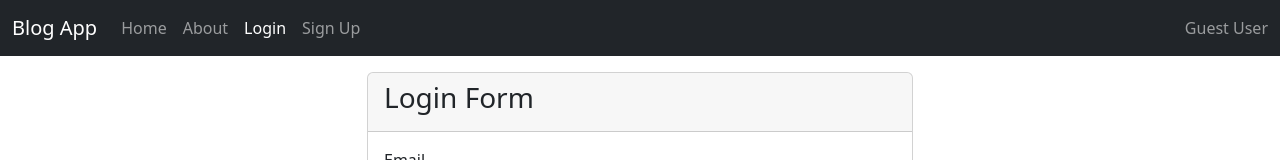
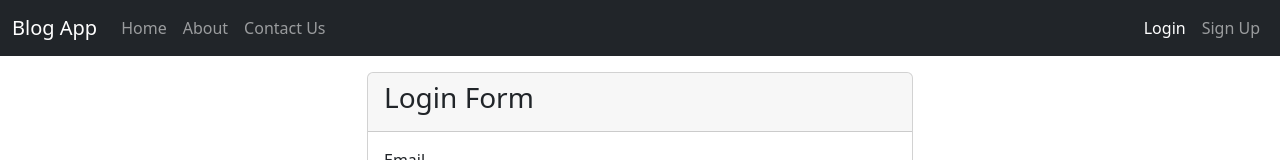
Before and after one commit to shazzadhk/blog-app-frontend-react, a React (Create React App) app: page /login in a window 1280 px wide. Shown: the top 160 px of the page. Built offline with nearby package versions, Linux system fonts and the light colour scheme.

Commit message:
Update Nav bar and showing user name after login

```diff
--- a/src/App.js
+++ b/src/App.js
@@ -7,6 +7,7 @@ import Login from "./pages/Login";
 import Registration from "./pages/Registration";
 import { ToastContainer } from "react-toastify";
 import "react-toastify/dist/ReactToastify.css";
+import Contact from "./pages/Contact";
 
 function App() {
   return (
@@ -17,6 +18,7 @@ function App() {
         <Route path="/about" element={<About />} />
         <Route path="/login" element={<Login />} />
         <Route path="/signup" element={<Registration />} />
+        <Route path="/contact_us" element={<Contact />} />
       </Routes>
     </BrowserRouter>
   );
--- a/src/components/NavigationMenu.js
+++ b/src/components/NavigationMenu.js
@@ -6,15 +6,32 @@ import {
   Nav,
   NavItem,
   NavLink,
-  NavbarText,
 } from "reactstrap";
 
 import { NavLink as ReactLink } from "react-router-dom";
-import { useState } from "react";
+import { useEffect, useState } from "react";
+import { isLoggedIn, doLogout, getCurrentUserDetail } from "../auth";
 // import { getCurrentUserDetail } from "../auth/index";
+import { useNavigate } from "react-router";
 
 const NavigationMenu = () => {
   const [isCollapse, setIsCollapse] = useState(false);
+  const [isLogin, setIsLogin] = useState(false);
+  const [user, setUser] = useState(null);
+
+  const navigate = useNavigate();
+
+  const dosignout = () => {
+    doLogout();
+    navigate("/login");
+    setIsLogin(false);
+    setUser(null);
+  };
+
+  useEffect(() => {
+    setIsLogin(isLoggedIn());
+    setUser(getCurrentUserDetail());
+  }, [isLogin]);
 
   return (
     <div>
@@ -36,15 +53,15 @@ const NavigationMenu = () => {
               </NavLink>
             </NavItem>
             <NavItem>
-              <NavLink tag={ReactLink} to="/login">
-                Login
+              <NavLink tag={ReactLink} to="/contact_us">
+                Contact Us
               </NavLink>
             </NavItem>
-            <NavItem>
+            {/* <NavItem>
               <NavLink tag={ReactLink} to="/signup">
                 Sign Up
               </NavLink>
-            </NavItem>
+            </NavItem> */}
 
             {/* <UncontrolledDropdown nav inNavbar>
               <DropdownToggle nav caret>
@@ -70,7 +87,35 @@ const NavigationMenu = () => {
               </DropdownMenu>
             </UncontrolledDropdown> */}
           </Nav>
-          <NavbarText>Guest User</NavbarText>
+
+          <Nav navbar>
+            {isLogin && (
+              <>
+                <NavItem>
+                  <NavLink onClick={dosignout}>Logout</NavLink>
+                </NavItem>
+
+                <NavItem>
+                  <NavLink>{user.name}</NavLink>
+                </NavItem>
+              </>
+            )}
+
+            {!isLogin && (
+              <>
+                <NavItem>
+                  <NavLink tag={ReactLink} to="/login">
+                    Login
+                  </NavLink>
+                </NavItem>
+                <NavItem>
+                  <NavLink tag={ReactLink} to="/signup">
+                    Sign Up
+                  </NavLink>
+                </NavItem>
+              </>
+            )}
+          </Nav>
         </Collapse>
       </Navbar>
     </div>
--- /dev/null
+++ b/src/pages/Contact.js
@@ -0,0 +1,11 @@
+import Layout from "./../components/Layout";
+
+const Contact = () => {
+  return (
+    <Layout>
+      <h1>Cantact with this number: 01772873232</h1>
+    </Layout>
+  );
+};
+
+export default Contact;
--- a/src/pages/Login.js
+++ b/src/pages/Login.js
@@ -16,12 +16,15 @@ import {
   Input,
 } from "reactstrap";
 import { doLogin } from "../auth";
+import { useNavigate } from "react-router";
 
 const Login = () => {
   const [loginDetails, setLoginDetails] = useState({
     email: "",
     password: "",
   });
+
+  const navigate = useNavigate();
 
   const handleInputField = (event, field) => {
     let fieldValue = event.target.value;
@@ -45,6 +48,7 @@ const Login = () => {
       .then((data) => {
         console.log(data);
         doLogin(data);
+        navigate("/");
         toast.success("Login Successful");
       })
       .catch((error) => {
```
